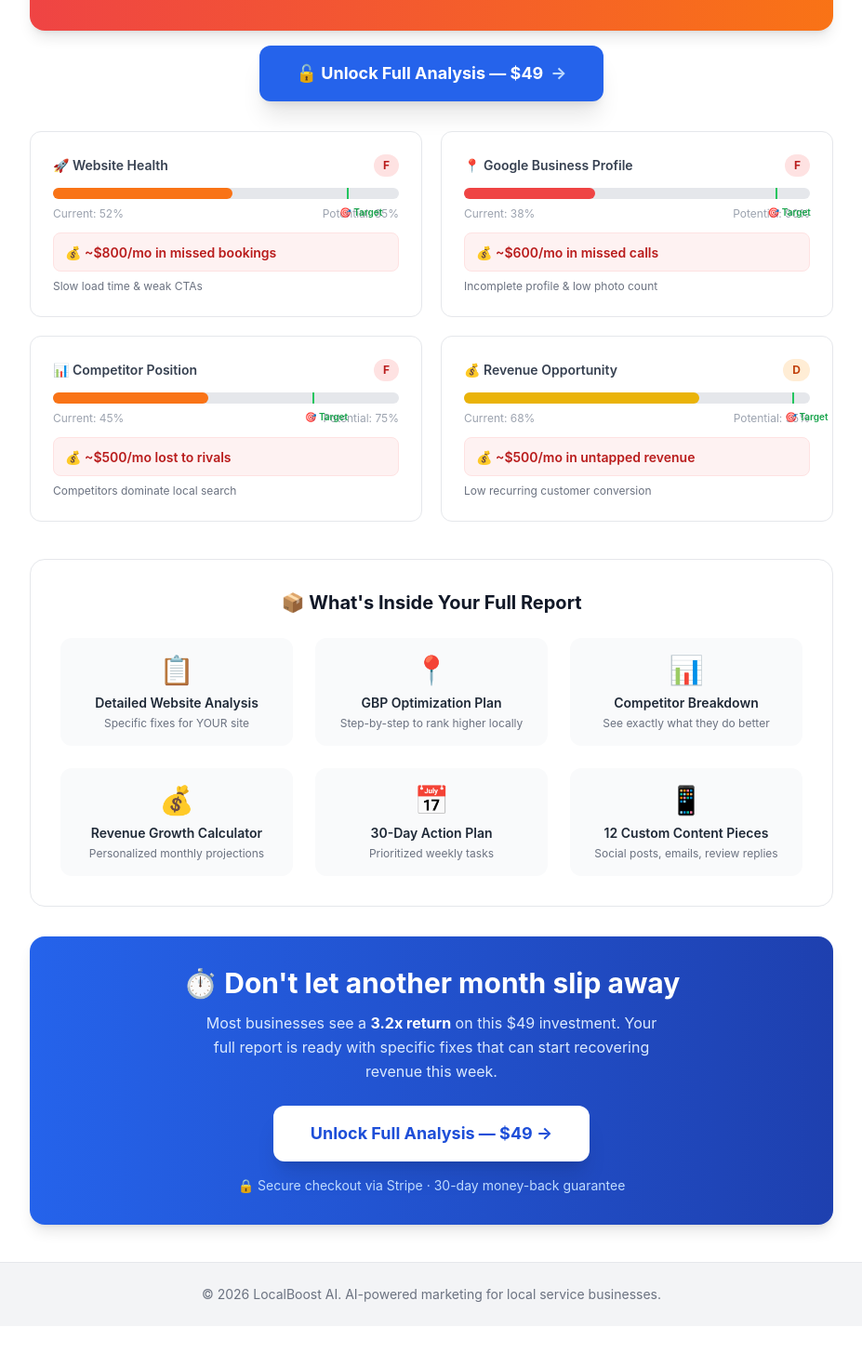
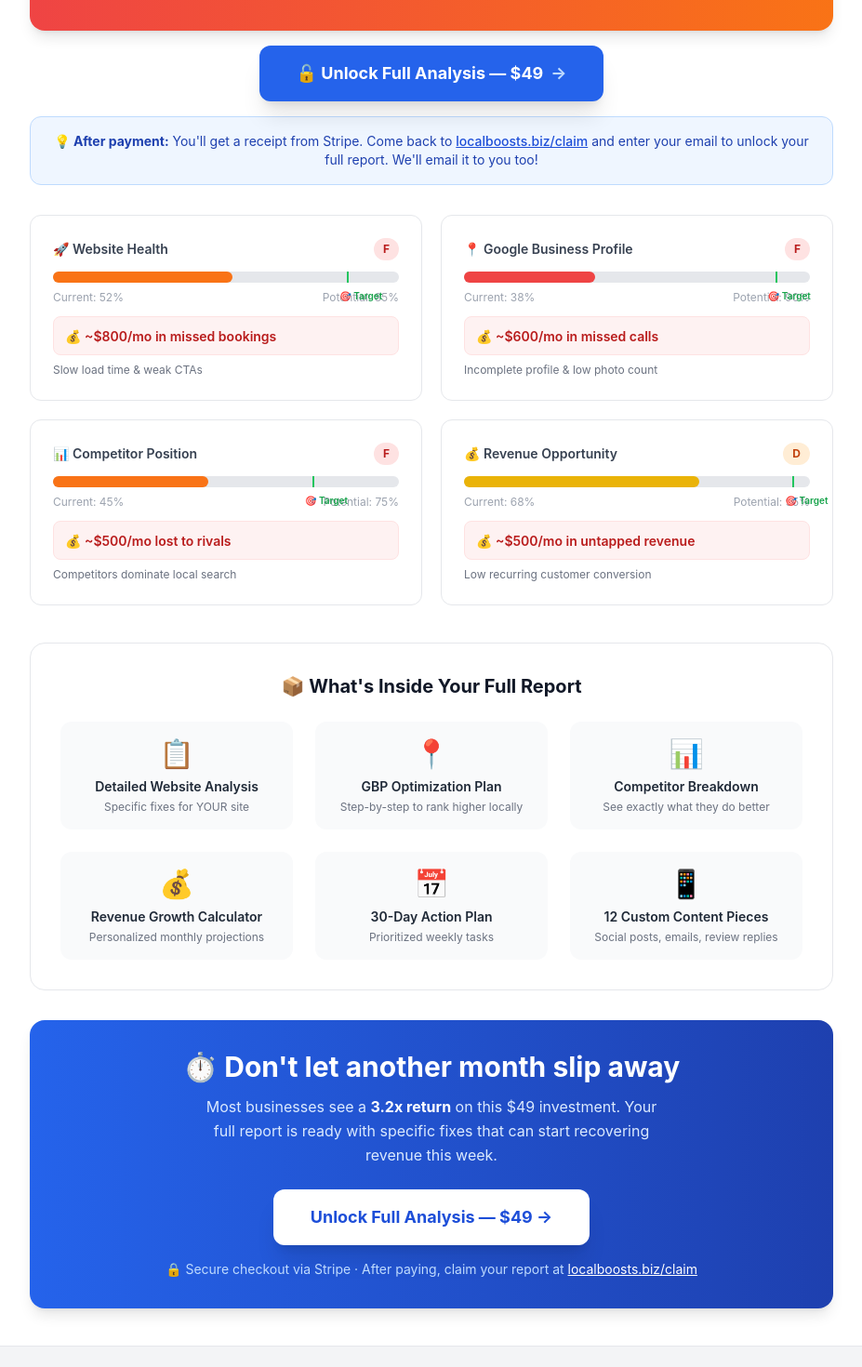
Before and after one commit to gdietsch/localboost-ai-, a React (Vite) app in the folder frontend/: page /audit/preview/1 in a window 1280 px wide. Shown: the part 400-1870 px from the top of the page at 93% size, without its empty margins (176-1103 px from the left). Before the commit the page ends 1826 px from the top, so only its background shows below. Built offline with nearby package versions, Linux system fonts and the light colour scheme.

Commit message:
Add claim flow instructions to preview page after Unlock button

```diff
--- a/frontend/src/pages/AuditPreview.jsx
+++ b/frontend/src/pages/AuditPreview.jsx
@@ -100,6 +100,11 @@ export default function AuditPreview() {
           🔓 Unlock Full Analysis — $49
           <span className="text-brand-200">→</span>
         </a>
+        <div className="mt-4 bg-blue-50 border border-blue-200 rounded-xl p-4 text-sm text-blue-800">
+          <strong>💡 After payment:</strong> You'll get a receipt from Stripe. Come back to{' '}
+          <a href="/claim" className="text-blue-700 underline font-medium hover:text-blue-900">localboosts.biz/claim</a>
+          {' '}and enter your email to unlock your full report. We'll email it to you too!
+        </div>
       </div>
 
       {/* Score Cards with Revenue Impact */}
@@ -162,8 +167,11 @@ export default function AuditPreview() {
           className="inline-flex items-center gap-2 bg-white text-brand-700 px-10 py-4 rounded-xl font-bold text-lg hover:bg-gray-100 hover:-translate-y-0.5 transition-all shadow-xl">
           Unlock Full Analysis — $49 →
         </a>
-        <p className="text-sm text-brand-200 mt-4">🔒 Secure checkout via Stripe · 30-day money-back guarantee</p>
-      </div>
+        <p className="text-sm text-brand-200 mt-4">
+          🔒 Secure checkout via Stripe · After paying, claim your report at{' '}
+          <a href="/claim" className="text-white underline">localboosts.biz/claim</a>
+        </p>
+        </div>
     </div>
   );
 }
```
